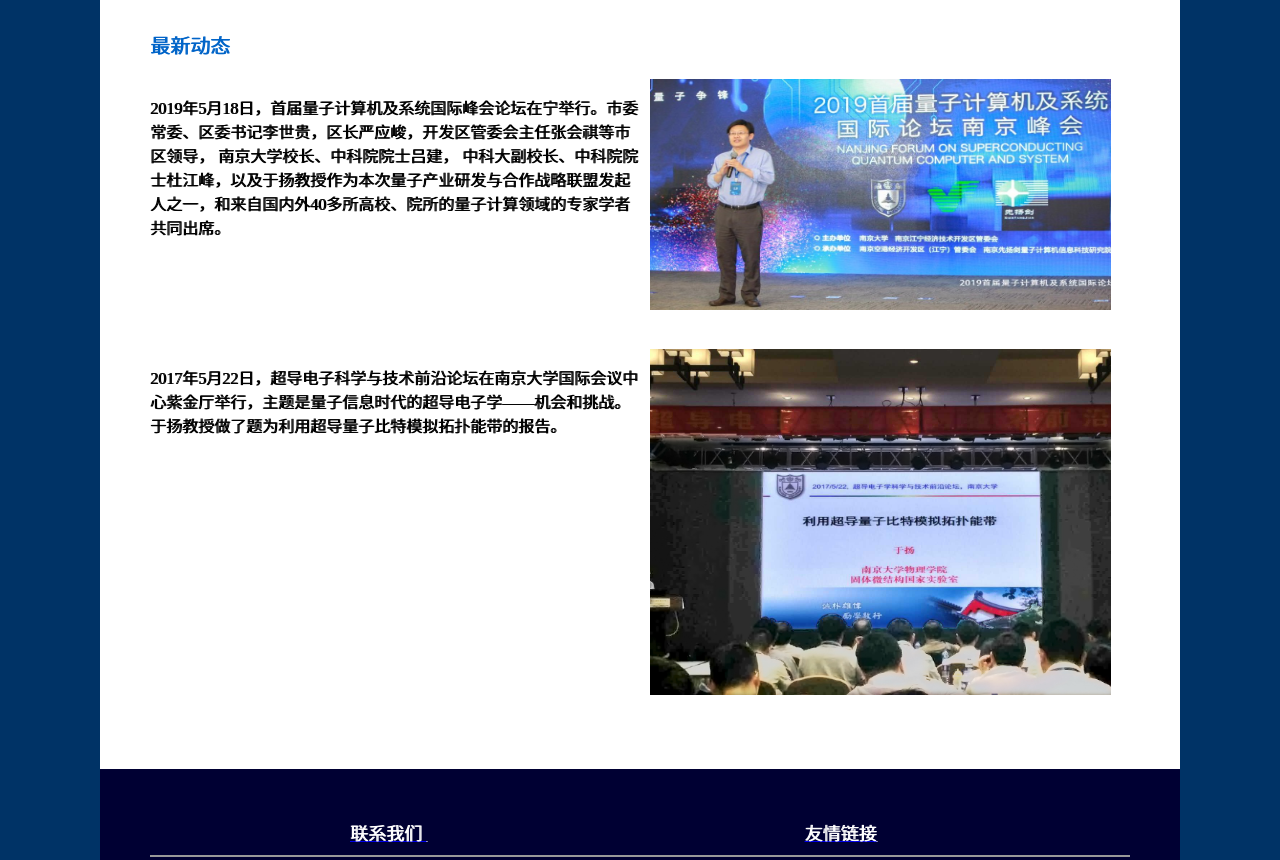
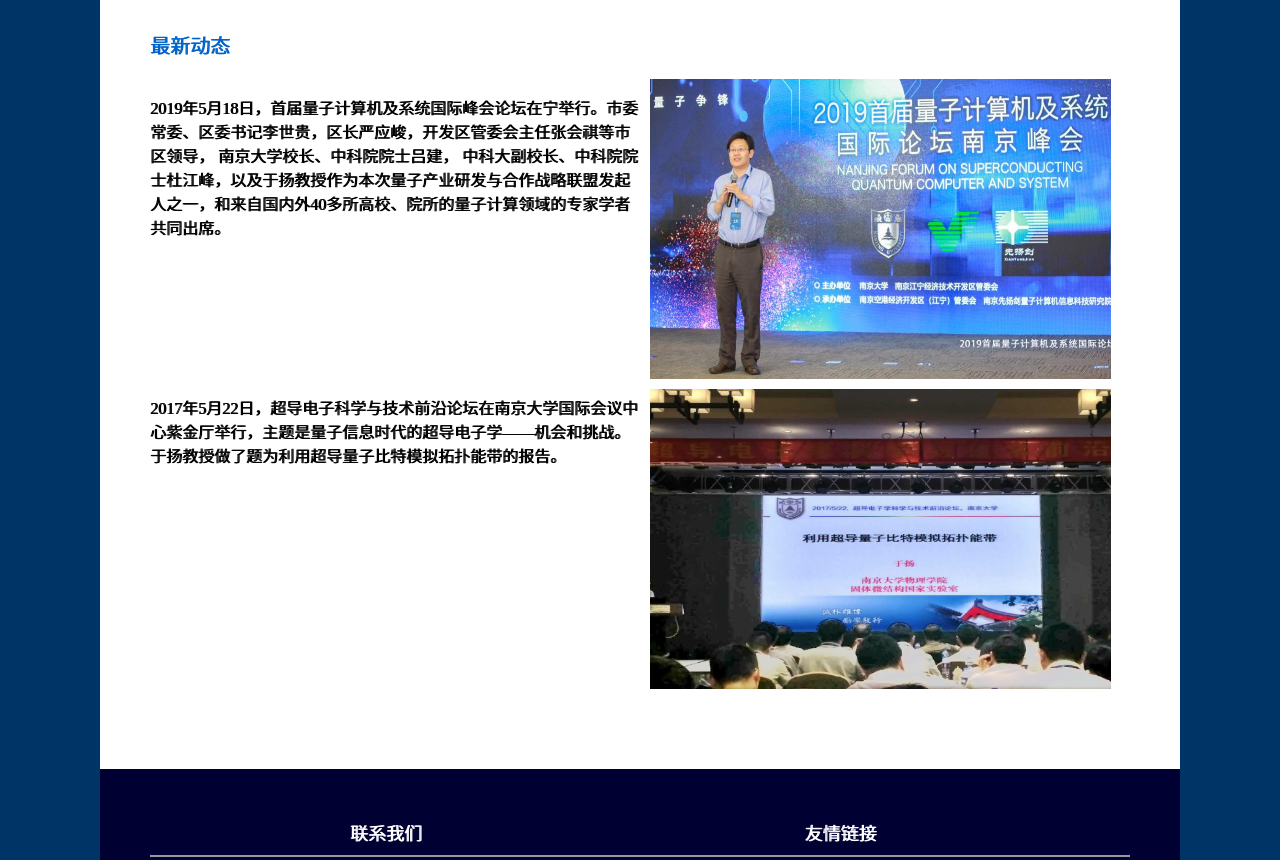
Before and after one commit to qubitnju/qubitnju.github.io, a plain HTML site: page index.html in a window 1280 px wide. Shown: the part 852-1712 px from the top of the page. Drawn offline with Linux system fonts and the light colour scheme.

Commit message:
更新Index动态和孙宇霆照片。

```diff
--- a/index.html
+++ b/index.html
@@ -151,8 +151,8 @@ h2 {
 </div>
 <p style="margin-left:50px;font-family:'微软雅黑';font-size:20px;color:#0064C8">最新动态</p>
 
-<div style="width:980px; height:250px;margin:0 auto;margin-bottom:20px;">
-        <div style="width:490px;position:absolute;"><p >
+<div style="width:980px;height:250px;margin:0 auto;margin-bottom:20px;">
+        <div style="width:490px;position:absolute;margin-top:0;"><p>
 
 
 2019年5月18日，首届量子计算机及系统国际峰会论坛在宁举行。市委常委、区委书记李世贵，区长严应峻，开发区管委会主任张会祺等市区领导， 南京大学校长、中科院院士吕建，
@@ -160,27 +160,23 @@ h2 {
 
 
 
-
-
 </p></div>
-<div style="position:absolute;margin-left:500px;margin-top:0px;"><a target="_blank" href="https://mp.weixin.qq.com/s/7cOEdmZmBrqZsscWjcTSZw"> <img src="picture/最新动态：518量子峰会.jpg" width="461" height="231"></a>
+<div style="position:absolute;margin-left:500px;margin-top:0px;"><a target="_blank" href="https://mp.weixin.qq.com/s/7cOEdmZmBrqZsscWjcTSZw"> <img src="picture/最新动态：518量子峰会.jpg" width="461" height="300"></a>
    </div>
 </div>
 
 
-<div style="width:980px; height:400px;margin:0 auto;margin-bottom:20px;">
-<div style="width:490px;position:absolute;"><p >
+<div style="width:980px;height:400px;margin:0 auto;margin-bottom:20px;">
+<div style="width:490px;position:absolute;margin-top:30px;"><p >
 
 
 2017年5月22日，超导电子科学与技术前沿论坛在南京大学国际会议中心紫金厅举行，主题是量子信息时代的超导电子学——机会和挑战。
 于扬教授做了题为利用超导量子比特模拟拓扑能带的报告。
 
 
-
-
-
 </p></div>
-<div style="position:absolute;margin-left:500px;margin-top:0px;"><a target="_blank" href="https://bkzs.nju.edu.cn/13/25/c4546a201509/page.htm"><img src="picture/超导电子学处理.jpg" width="461" height="346"></div>
+    <div style="position:absolute;margin-left:500px;margin-top:40px;"><a target="_blank" href="https://bkzs.nju.edu.cn/13/25/c4546a201509/page.htm"><img src="picture/超导电子学处理.jpg" width="461" height="300"></a>
+</div>
 </div>
 
 <div id="bottom">
```
Also changed, not shown: 人员构成.html (+1 -1 lines), picture/孙宇霆2.jpg (added).
